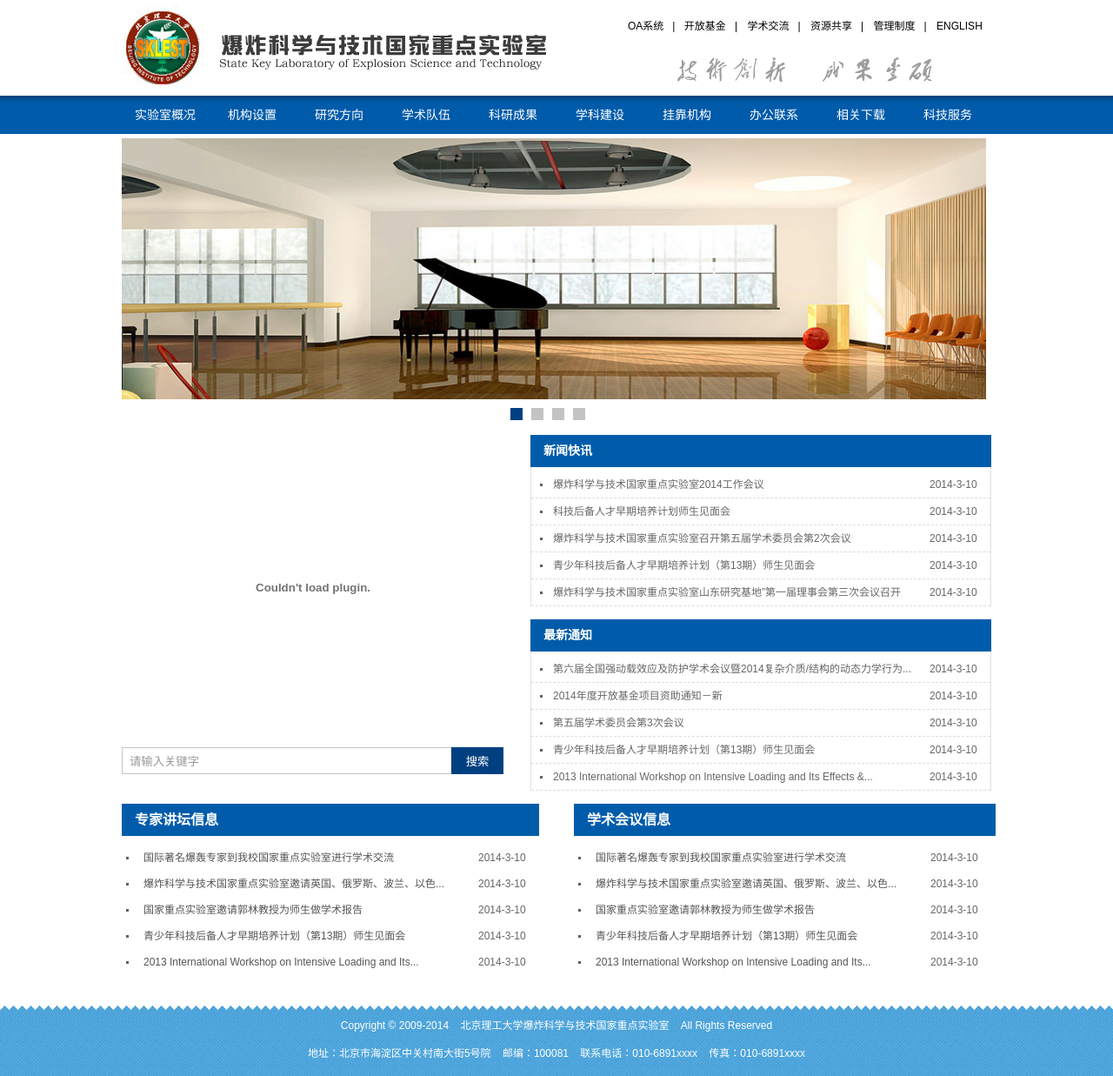
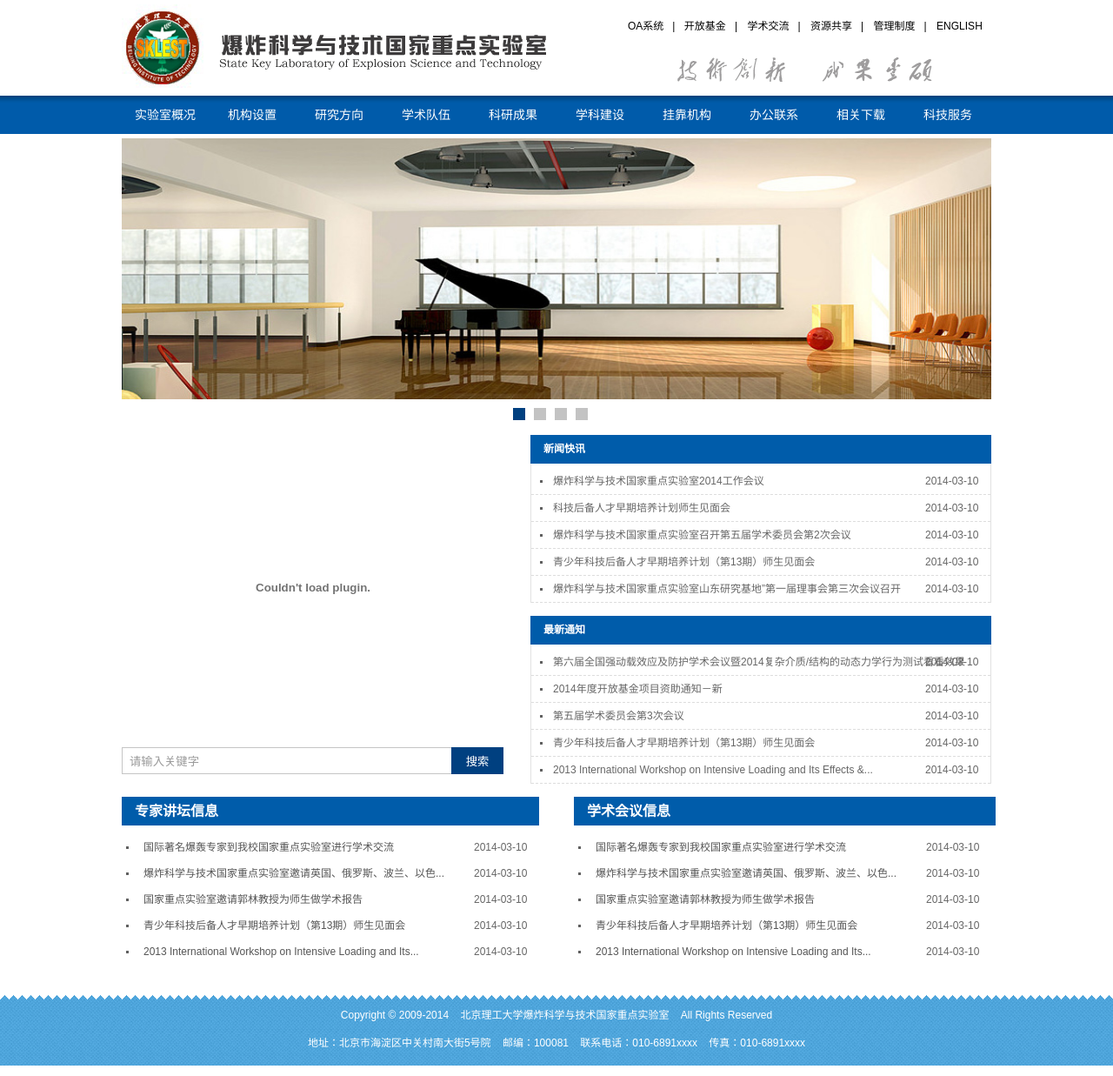
Before and after one commit to lizzyphy/lab_baozha, a CodeIgniter app: page / in a window 1280 px wide. Shown: the whole page at 87% size. Run offline with CodeIgniter, Linux system fonts and the light colour scheme.

Commit message:
小幅修改CSS

```diff
--- a/application/views/homecontent.php
+++ b/application/views/homecontent.php
@@ -4,16 +4,16 @@
 			<div id="pic">
 				<ul>
 					<li>
-					<a href=""><img width="994" height="300" src="<?php echo base_url('static/img/1.jpg'); ?>" /></a>
+					<a href=""><img width="1000" height="300" src="<?php echo base_url('static/img/1.jpg'); ?>" /></a>
 					</li>
 					<li>
-					<a href=""><img width="994" height="300" src="<?php echo base_url('static/img/2.jpg'); ?>" /></a>
+					<a href=""><img width="1000" height="300" src="<?php echo base_url('static/img/2.jpg'); ?>" /></a>
 					</li>
 					<li>
-					<a href=""><img width="994" height="300" src="<?php echo base_url('static/img/3.jpg'); ?>" /></a>
+					<a href=""><img width="1000" height="300" src="<?php echo base_url('static/img/3.jpg'); ?>" /></a>
 					</li>
 					<li>
-					<a href=""><img width="994" height="300" src="<?php echo base_url('static/img/4.jpg'); ?>" /></a>
+					<a href=""><img width="1000" height="300" src="<?php echo base_url('static/img/4.jpg'); ?>" /></a>
 					</li>
 				</ul>
 			</div>
@@ -55,40 +55,40 @@
 		</div>
 		<ul>
 			<li><span class="right_span"><a href="www.baidu.com" title="爆炸科学与技术国家重点实验室2014工作会议">爆炸科学与技术国家重点实验室2014工作会议</a></span>
-			<span class="time">2014-3-10</span><div class="clear"></div>
+			<span class="time">2014-03-10</span><div class="clear"></div>
 			</li>
 			<li><span class="right_span"><a href="www.baidu.com" title="科技后备人才早期培养计划师生见面会">科技后备人才早期培养计划师生见面会</a></span>
-			<span class="time">2014-3-10</span><div class="clear"></div>
+			<span class="time">2014-03-10</span><div class="clear"></div>
 			</li>
 			<li><span class="right_span"><a href="www.baidu.com" title="爆炸科学与技术国家重点实验室召开第五届学术委员会第2次会议">爆炸科学与技术国家重点实验室召开第五届学术委员会第2次会议</a></span>
-			<span class="time">2014-3-10</span><div class="clear"></div>
+			<span class="time">2014-03-10</span><div class="clear"></div>
 			</li>
 			<li><span class="right_span"><a href="www.baidu.com" title="青少年科技后备人才早期培养计划（第13期）师生见面会">青少年科技后备人才早期培养计划（第13期）师生见面会</a></span>
-			<span class="time">2014-3-10</span><div class="clear"></div>
+			<span class="time">2014-03-10</span><div class="clear"></div>
 			</li>
 			<li><span class="right_span"><a href="www.baidu.com" title="“爆炸科学与技术国家重点实验室山东研究基地”第一届理事会第三次会议召开">爆炸科学与技术国家重点实验室山东研究基地”第一届理事会第三次会议召开</a></span>
-			<span class="time">2014-3-10</span><div class="clear"></div>
+			<span class="time">2014-03-10</span><div class="clear"></div>
 			</li>
 		</ul>
 		<div class="title">
 			<span>最新通知</span>
 		</div>
 		<ul>
-			<li><span class="right_span"><a href="www.baidu.com" title="第六届全国强动载效应及防护学术会议暨2014复杂介质/结构的动态力学行为创新研究群体学术研讨会第一轮通知">第六届全国强动载效应及防护学术会议暨2014复杂介质/结构的动态力学行为...</a></span>
-			<span class="time">2014-3-10</span><div class="clear"></div>
+			<li><span class="right_span"><a href="www.baidu.com" title="第六届全国强动载效应及防护学术会议暨2014复杂介质/结构的动态力学行为创新研究群体学术研讨会第一轮通知">第六届全国强动载效应及防护学术会议暨2014复杂介质/结构的动态力学行为测试看看效果</a></span>
+			<span class="time">2014-03-10</span><div class="clear"></div>
 			</li>
 			<li><span class="right_span"><a href="www.baidu.com" title="2014年度开放基金项目资助通知－新">2014年度开放基金项目资助通知－新</a></span>
-			<span class="time">2014-3-10</span><div class="clear"></div>
+			<span class="time">2014-03-10</span><div class="clear"></div>
 			</li>
 			<li><span class="right_span"><a href="www.baidu.com" title="第五届学术委员会第3次会议">第五届学术委员会第3次会议</a></span>
-			<span class="time">2014-3-10</span><div class="clear"></div>
+			<span class="time">2014-03-10</span><div class="clear"></div>
 			</li>
 			<li><span class="right_span"><a href="www.baidu.com" title="青少年科技后备人才早期培养计划（第13期）师生见面会">青少年科技后备人才早期培养计划（第13期）师生见面会</a></span>
-			<span class="time">2014-3-10</span><div class="clear"></div>
+			<span class="time">2014-03-10</span><div class="clear"></div>
 			</li>
 			<li><span class="right_span"><a href="www.baidu.com" title="2013 International Workshop on Intensive Loading and Its Effects & Innovation Research Group Symposium on Dynamic Mechanical Behavior of Complex Media/ Structure">
 			2013 International Workshop on Intensive Loading and Its Effects &...</a></span>
-			<span class="time">2014-3-10</span><div class="clear"></div>
+			<span class="time">2014-03-10</span><div class="clear"></div>
 			</li>
 		</ul>
 		<div class="clear"></div>
@@ -100,20 +100,20 @@
 		</div>
 		<ul>
 			<li><span  class="left_span"><a href="www.baidu.com" title="国际著名爆轰专家到我校国家重点实验室进行学术交流 ">国际著名爆轰专家到我校国家重点实验室进行学术交流 </a></span>
-			<span class="time">2014-3-10</span>
+			<span class="time">2014-03-10</span>
 			</li>
 			<li><span class="left_span"><a href="www.baidu.com" title="爆炸科学与技术国家重点实验室邀请英国、俄罗斯、波兰、以色列国际著名学者交流访问">爆炸科学与技术国家重点实验室邀请英国、俄罗斯、波兰、以色...</a></span>
-			<span class="time">2014-3-10</span>
+			<span class="time">2014-03-10</span>
 			</li>
 			<li><span class="left_span"><a href="www.baidu.com" title="国家重点实验室邀请郭林教授为师生做学术报告">国家重点实验室邀请郭林教授为师生做学术报告</a></span>
-			<span class="time">2014-3-10</span>
+			<span class="time">2014-03-10</span>
 			</li>
 			<li><span class="left_span"><a href="www.baidu.com" title="青少年科技后备人才早期培养计划（第13期）师生见面会">青少年科技后备人才早期培养计划（第13期）师生见面会</a></span>
-			<span class="time">2014-3-10</span>
+			<span class="time">2014-03-10</span>
 			</li>
 			<li><span class="left_span"><a href="www.baidu.com" title="2013 International Workshop on Intensive Loading and Its Effects & Innovation Research Group Symposium on Dynamic Mechanical Behavior of Complex Media/ Structure">
 			2013 International Workshop on Intensive Loading and Its...</a></span>
-			<span class="time">2014-3-10</span>
+			<span class="time">2014-03-10</span>
 			</li>
 			<div class="clear"></div>
 		</ul>
@@ -126,20 +126,20 @@
 		</div>
 		<ul>
 			<li><span class="left_span"><a href="www.baidu.com" title="国际著名爆轰专家到我校国家重点实验室进行学术交流 ">国际著名爆轰专家到我校国家重点实验室进行学术交流 </a></span>
-			<span class="time">2014-3-10</span>
+			<span class="time">2014-03-10</span>
 			</li>
 			<li><span class="left_span"><a href="www.baidu.com" title="爆炸科学与技术国家重点实验室邀请英国、俄罗斯、波兰、以色列国际著名学者交流访问">爆炸科学与技术国家重点实验室邀请英国、俄罗斯、波兰、以色...</a></span>
-			<span class="time">2014-3-10</span>
+			<span class="time">2014-03-10</span>
 			</li>
 			<li><span class="left_span"><a href="www.baidu.com" title="国家重点实验室邀请郭林教授为师生做学术报告">国家重点实验室邀请郭林教授为师生做学术报告</a></span>
-			<span class="time">2014-3-10</span>
+			<span class="time">2014-03-10</span>
 			</li>
 			<li><span class="left_span"><a href="www.baidu.com" title="青少年科技后备人才早期培养计划（第13期）师生见面会">青少年科技后备人才早期培养计划（第13期）师生见面会</a></span>
-			<span class="time">2014-3-10</span>
+			<span class="time">2014-03-10</span>
 			</li>
 			<li><span class="left_span"><a href="www.baidu.com" title="2013 International Workshop on Intensive Loading and Its Effects & Innovation Research Group Symposium on Dynamic Mechanical Behavior of Complex Media/ Structure">
 			2013 International Workshop on Intensive Loading and Its...</a></span>
-			<span class="time">2014-3-10</span>
+			<span class="time">2014-03-10</span>
 			</li>
 			<div class="clear"></div>
 		</ul>
--- a/static/css/css.css
+++ b/static/css/css.css
@@ -29,13 +29,13 @@
 .title {
     padding-left:15px;
     display: block;
-    height: 37px;
-    line-height: 37px;
+    height: 33px;
+    line-height: 33px;
     word-wrap: break-word;
     color: #FFF;
 	background:rgb(0, 92, 170);
 	font-weight:bold;
-	font-size:14px;
+	font-size:12px;
 }
 .right li a{
 	color:#666;
@@ -44,7 +44,8 @@
 	padding-right:5px;
 }
 .right li a:hover {
-	color:#009;
+	color: #BB0022;
+	font-weight:bold;
 }
 .right ul {
 	margin-bottom:15px;
@@ -84,7 +85,7 @@
 	padding-left:40px;
 }
 .time{
-	width:70px;
+	width:75px;
 	float:right;
 	display:block;
 	height:30px;
@@ -97,7 +98,7 @@
 	position:relative;
 }
 .focus #pic{
-	width:994px;
+	width:1000px;
 	height:300px;
 	overflow:hidden;
 }
@@ -107,21 +108,21 @@
 	float:left;
 }
 .focus #pic li{
-	width:994px;
+	width:1000px;
 	height:300px;
 	float:left;
 }
 .focus #pic li img{
-	width:994px;
+	width:1000px;
 	height:300px;
 	float:left;
 }
 .focus #pic li p{
-	width:994px;
+	width:1000px;
 	height:35px;
 }
 .tip-bg{
-	width:994px;
+	width:1000px;
 	height:21px;
 	left:0;
 	margin-top: 10px;
@@ -155,8 +156,13 @@
 	margin-top:350px;
 }
 .right_span{
+	display:block;
+	text-overflow:ellipsis;
 	float:left;
 	width: 440px;
+}
+.right_span a{
+	white-space:nowrap;
 }
 .left_span{
 	float:left;
```
